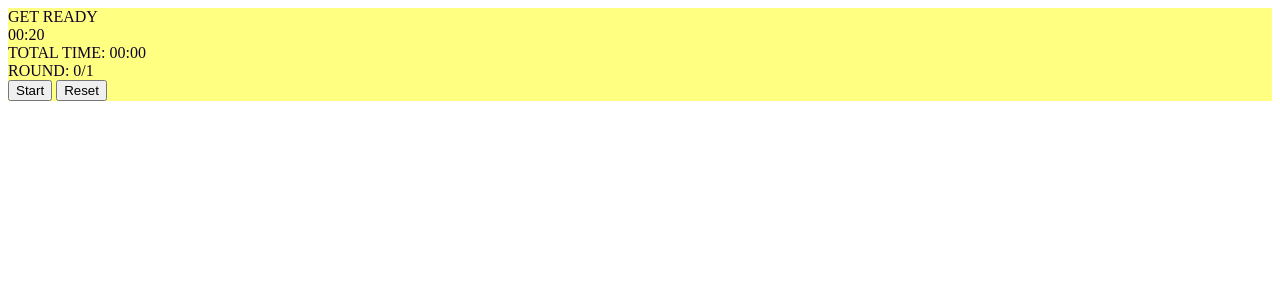
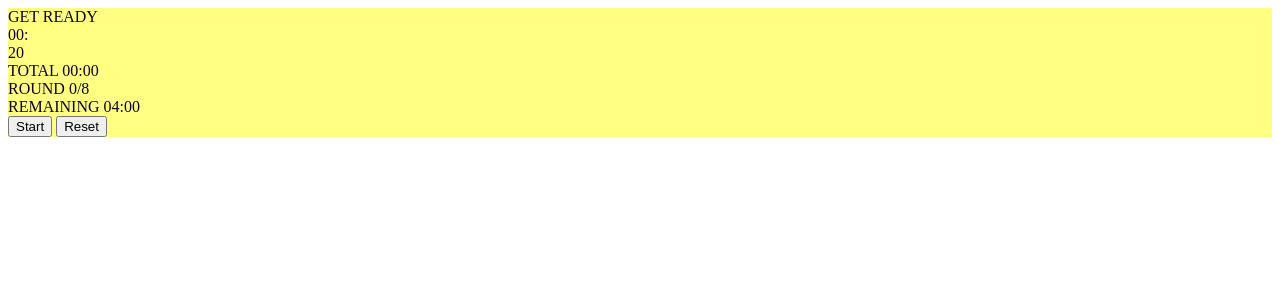
Before and after one commit to goldcam/tabata-timer, a SvelteKit app: page / in a window 1280 px wide. Shown: the top 300 px of the page. Built offline with nearby package versions, Linux system fonts and the light colour scheme.

Commit message:
Basic functionality working.

```diff
--- a/src/routes/+page.svelte
+++ b/src/routes/+page.svelte
@@ -16,6 +16,11 @@
 // --dark-purple: #0f0326ff;
 // --indian-red: #e65f5cff;
 
+interface TimeObjec {
+    sec: number;
+    min: number;
+}
+
 const BACKGROUND_COLORS = {
     GET_READY: '#ffff82ff',
     WORK: "#b5d99cff",
@@ -30,18 +35,25 @@ const STATUS_TEXT = {
     DONE: 'Done',
     PAUSE: 'Paused'
  } as const;
+
+const claculateTimeRemaining = (timeReminSec: number): TimeObjec => {
+    let sec = timeReminSec % 60;
+    let min =  Math.floor(timeReminSec / 60);
+    return {sec, min}
+};
 let backgroundcolor: string = BACKGROUND_COLORS.GET_READY,
     isRunning = false,
     timeLeft = 20,
     round = 0,
     isWork = true,
-    totalRounds = 1,
+    totalRounds = 8,
+    timeRemaining = claculateTimeRemaining(30 * totalRounds),
     isDone = false,
-    timer: number;
-const totalTime = {
-    min:0,
-    sec:0
-}
+    timer: number,
+    totalTime: TimeObjec = {
+        min:0,
+        sec:0
+    };
 
 const switchPhase = (): void => {
   isWork = !isWork;
@@ -64,8 +76,11 @@ startTabata = ():void =>  {
   backgroundcolor = !isWork ? BACKGROUND_COLORS.REST : BACKGROUND_COLORS.WORK;
   if(round === 0) round++;
   if (timeLeft === 0) switchPhase(); // if paused at 0
+
   timer = setInterval(() => {
-    if (timeLeft > 0) {
+    totalTime = incrementTime(totalTime);
+    timeRemaining = decrementTime(timeRemaining)
+    if (timeLeft > 1) {
       timeLeft--;
     } else {
       switchPhase();
@@ -80,17 +95,33 @@ pauseTabata = ():void =>  {
 resetTabata = ():void => {
   pauseTabata();
   timeLeft = 20;
+  timeRemaining = claculateTimeRemaining(30 * totalRounds);
   round = 0;
   isWork = true;
   backgroundcolor = BACKGROUND_COLORS.GET_READY;
   isDone = false;
+  totalTime = {
+        min:0,
+        sec:0
+    };
 },
-calculateTotalTime = () => {
-    totalTime.sec++;
-    if(totalTime.sec = 59) {
-        totalTime.sec = 0;
-        totalTime.min ++;
+incrementTime = (timeObj: TimeObjec): TimeObjec => {
+    timeObj.sec++;
+    if(timeObj.sec === 59) {
+        timeObj.sec = 0;
+        timeObj.min ++;
     }
+
+    return timeObj
+},
+decrementTime = (timeObj: TimeObjec): TimeObjec => {
+    if(timeObj.sec === 0 && timeObj.min > 0) {
+        timeObj.sec = 59;
+        timeObj.min --;
+    } else {
+        timeObj.sec--;
+    }
+    return timeObj
 },
 lesThanTen =  (num:number):boolean => num < 10;
 </script>
@@ -114,13 +145,23 @@ lesThanTen =  (num:number):boolean => num < 10;
                 {STATUS_TEXT.DONE}
             {/if}
         </div>
-        <div class="timer text-9xl" >00:{#if lesThanTen(timeLeft)}0{/if}{timeLeft}</div>
+        <div class="timer text-[9rem] flex justify-center" >
+                <div>00:</div>
+                <div class="w-[180px]">{#if lesThanTen(timeLeft)}0{/if}{timeLeft}</div>
+        </div>
         <div class="flex justify-around">
-            <div>
-                Total Time:
-                {#if lesThanTen(totalTime.min)}0{/if}{totalTime.min}:{#if lesThanTen(totalTime.sec)}0{/if}{totalTime.sec}
+            <div class="text-lg flex flex-col basis-0">
+                <span>Total</span>
+                <span>{#if lesThanTen(totalTime.min)}0{/if}{totalTime.min}:{#if lesThanTen(totalTime.sec)}0{/if}{totalTime.sec}</span>
             </div>
-            <div class="text-lg">Round: <span>{round}</span>/{totalRounds}</div>
+            <div class="text-lg flex flex-col basis-0">
+                <span>Round</span>
+                <span>{round}/{totalRounds}</span>
+            </div>
+             <div class="text-lg flex flex-col basis-0">
+                <span>Remaining</span>
+                <span>{#if lesThanTen(timeRemaining.min)}0{/if}{timeRemaining.min}:{#if lesThanTen(timeRemaining.sec)}0{/if}{timeRemaining.sec}</span>
+            </div>
         </div>
         <div class="text-3xl flex justify-between">
             {#if !isDone}
```
